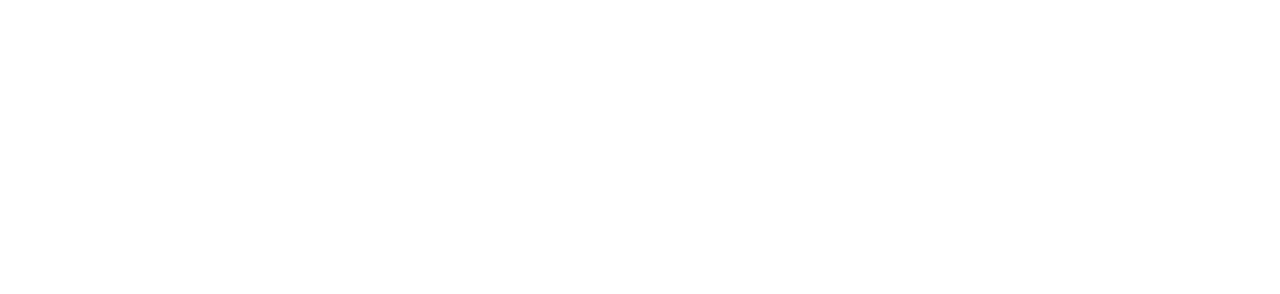
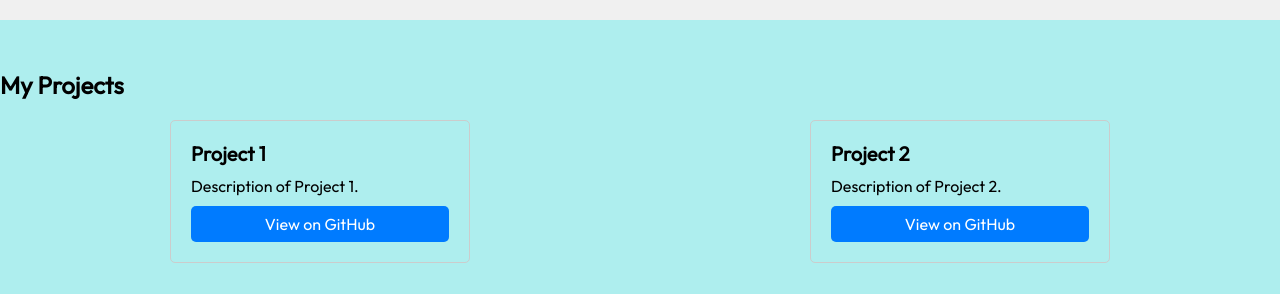
Before and after one commit to christianjose97/portfolio-website-project, a React (Vite) app: page / in a window 1280 px wide. Shown: the part 658-952 px from the top of the page. Before the commit the page ends 800 px from the top, so only its background shows below. Built offline with nearby package versions, Linux system fonts and the light colour scheme.

Commit message:
added projects section-needs work--

```diff
--- a/src/App.jsx
+++ b/src/App.jsx
@@ -4,12 +4,14 @@
 import styles from './App.module.css';
 import { Navbar } from './components/Navbar/Navbar';
 import Hero from './components/Hero/Hero';
+import ProjectSection from './components/ProjectDisplay/ProjectSection';
 
 function App() {
   return (
     <div className={styles.App}>
       <Navbar />
       <Hero />
+      <ProjectSection />
     </div>
   );
 }
--- /dev/null
+++ b/src/components/ProjectDisplay/ProjectSection.jsx
@@ -0,0 +1,37 @@
+// ProjectSection.jsx
+
+import React from 'react';
+import styles from './ProjectSection.module.css';
+
+const projects = [
+  {
+    title: 'Project 1',
+    description: 'Description of Project 1.',
+    githubLink: 'https://github.com/yourusername/project1',
+  },
+  {
+    title: 'Project 2',
+    description: 'Description of Project 2.',
+    githubLink: 'https://github.com/yourusername/project2',
+  },
+  // Add more projects as needed
+];
+
+const ProjectSection = () => {
+  return (
+    <section className={styles.projectSection}>
+      <h2>My Projects</h2>
+      <div className={styles.projects}>
+        {projects.map((project, index) => (
+          <div key={index} className={styles.project}>
+            <h3>{project.title}</h3>
+            <p>{project.description}</p>
+            <a href={project.githubLink} target="_blank" rel="noopener noreferrer">View on GitHub</a>
+          </div>
+        ))}
+      </div>
+    </section>
+  );
+};
+
+export default ProjectSection;
--- /dev/null
+++ b/src/components/ProjectDisplay/ProjectSection.module.css
@@ -0,0 +1,42 @@
+/* ProjectSection.module.css */
+
+.projectSection {
+    padding: 50px 0;
+  }
+
+  .projects {
+    display: flex;
+    flex-wrap: wrap;
+    justify-content: space-around;
+  }
+
+  .project {
+    width: 300px;
+    padding: 20px;
+    margin: 20px;
+    border: 1px solid #ccc;
+    border-radius: 5px;
+  }
+
+  .project h3 {
+    font-size: 20px;
+  }
+
+  .project p {
+    margin-top: 10px;
+  }
+
+  .project a {
+    display: block;
+    margin-top: 10px;
+    padding: 8px 16px;
+    background-color: #007bff;
+    color: #fff;
+    text-decoration: none;
+    border-radius: 5px;
+    text-align: center;
+  }
+
+  .project a:hover {
+    background-color: #0056b3;
+  }
```
Also changed, not shown: src/components/BooksRec/index.jsx (added, +11 -0 lines), assets/hero/heroImage.jpg (renamed from assets/Profilepic.jpg).
